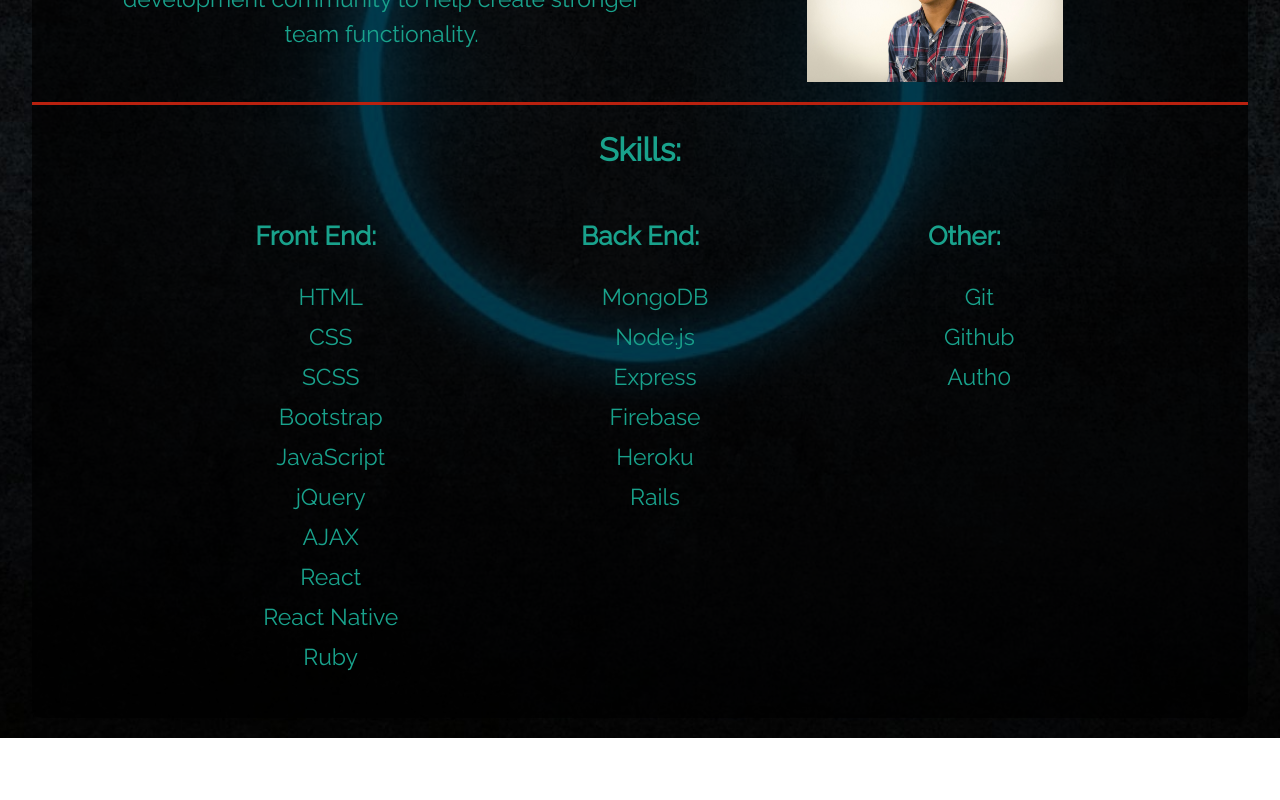
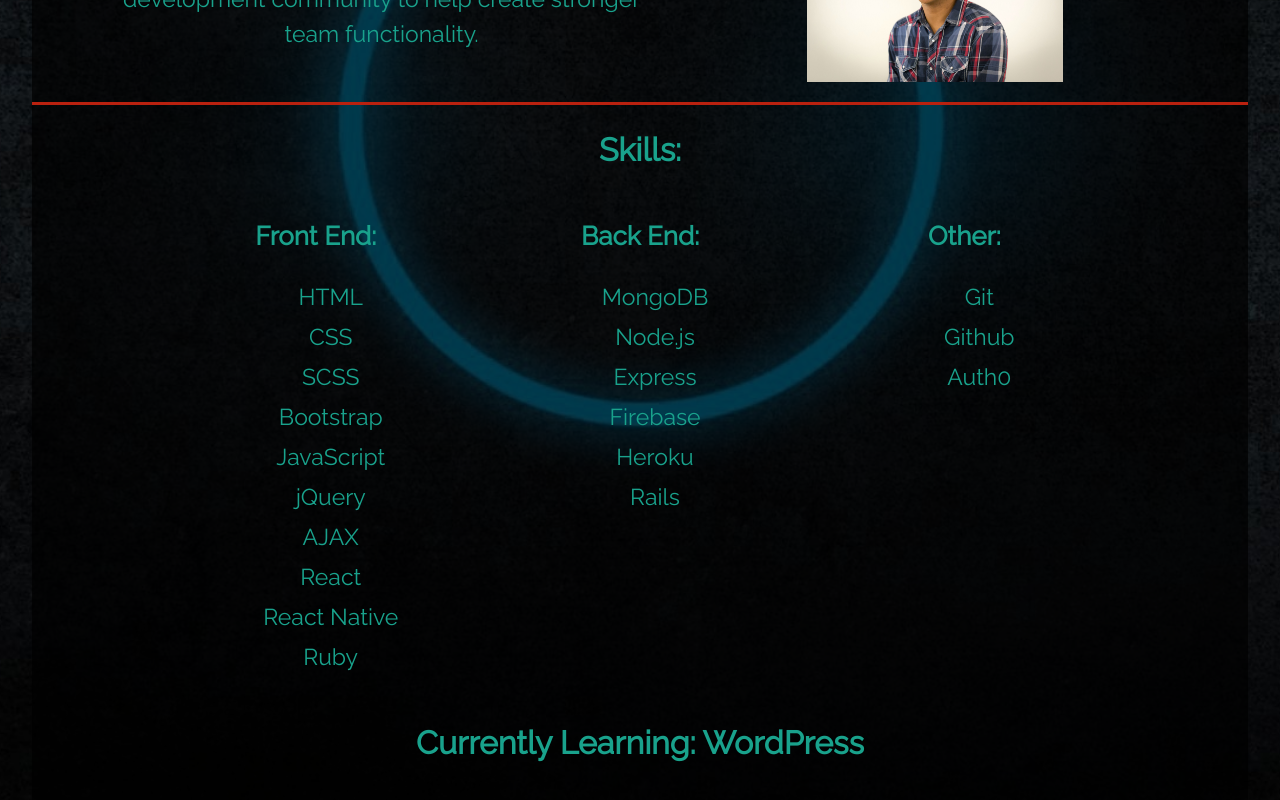
Before and after one commit to jwade21/portfolio, a React (Create React App) app: page / in a window 1280 px wide. Shown: the part 582-1382 px from the top of the page. Before the commit the page ends 1320 px from the top, so only its background shows below. Built offline with nearby package versions, Linux system fonts and the light colour scheme.

Commit message:
added 'currently learning' on home page

```diff
--- a/src/Home.js
+++ b/src/Home.js
@@ -52,6 +52,7 @@
               </ul>
             </div>
           </div>
+          <h2>Currently Learning: WordPress</h2>
         </div>
     )
   }
```
